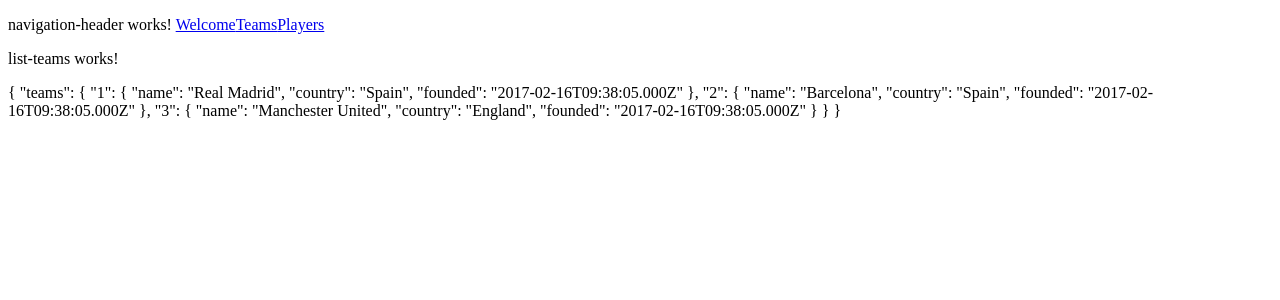
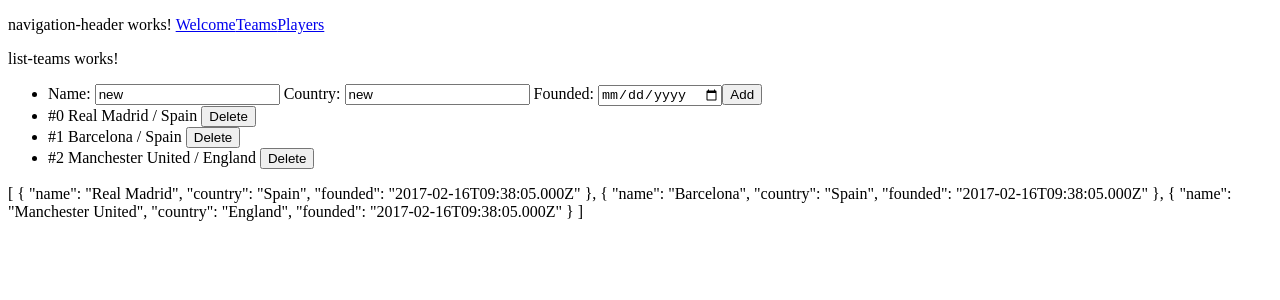
Before and after one commit to istibekesi/football-manager, an Angular app: page /teams in a window 1280 px wide. Shown: the top 300 px of the page. Built offline with nearby package versions, Linux system fonts and the light colour scheme.

Commit message:
Work in progress - add/delete teams

```diff
--- a/src/app/teams/list-teams/list-teams.component.html
+++ b/src/app/teams/list-teams/list-teams.component.html
@@ -2,4 +2,16 @@
   list-teams works!
 </p>
 
-{{getTeams() | json}}
+<ul>
+  <li>
+    Name: <input type="text" [(ngModel)]="newTeam.name"/>
+    Country: <input type="text" [(ngModel)]="newTeam.country"/>
+    Founded: <input type="date" [(ngModel)]="newTeam.founded"/>
+    <button (click)="addTeam()">Add</button>
+  </li>
+  <li *ngFor="let team of teams; let i = index;">
+    #{{i}} {{team.name}} / {{team.country}} <button (click)="deleteTeam(i)">Delete</button>
+  </li>
+</ul>
+
+{{ teams | json }}
--- a/src/app/teams/list-teams/list-teams.component.ts
+++ b/src/app/teams/list-teams/list-teams.component.ts
@@ -1,5 +1,6 @@
 import { Component, OnInit } from '@angular/core';
 import { TeamService } from '../team.service';
+import { Team } from '../team';
 
 @Component({
   selector: 'app-list-teams',
@@ -10,11 +11,23 @@ export class ListTeamsComponent implements OnInit {
 
   constructor(private _teamService: TeamService) { }
 
-  getTeams() {
-    return this._teamService.getTeams();
+  newTeam : Team = {name: "new", country: "new", founded: new Date()};
+  teams;
+
+
+  addTeam() {
+    this._teamService.addTeam(this.newTeam);
+    this.teams = this._teamService.getTeams();
+  }
+
+  deleteTeam(idToDelete) {
+    this._teamService.deleteTeam(idToDelete);
+    this.teams = this._teamService.getTeams();
   }
 
   ngOnInit() {
+    this.teams = this._teamService.getTeams();
+    let team1 : Team = {name: "Real Madrid", country: "Spain", founded: new Date()};
   }
 
 }
--- a/src/app/teams/team.service.ts
+++ b/src/app/teams/team.service.ts
@@ -9,6 +9,14 @@ export class TeamService {
 		return teamsRepo;
 	}
 
+    addTeam(newTeam : Team) {
+        teamsRepo.push({name: newTeam.name, country: newTeam.country, founded: newTeam.founded});
+    }
+
+    deleteTeam(key) {
+        teamsRepo.splice(key, 1);
+    }
+
 }
 
 
@@ -19,10 +27,4 @@ export class TeamService {
 let team1 : Team = {name: "Real Madrid", country: "Spain", founded: new Date()};
 let team2 : Team = {name: "Barcelona", country: "Spain", founded: new Date()};
 let team3 : Team = {name: "Manchester United", country: "England", founded: new Date()};
-export let teamsRepo = {
-    "teams" : {
-        1 : team1,
-        2 : team2,
-        3 : team3
-    }
-}
+export let teamsRepo = [team1, team2, team3];
```
Also changed, not shown: src/app/teams/team.ts (+0 -11 lines).
